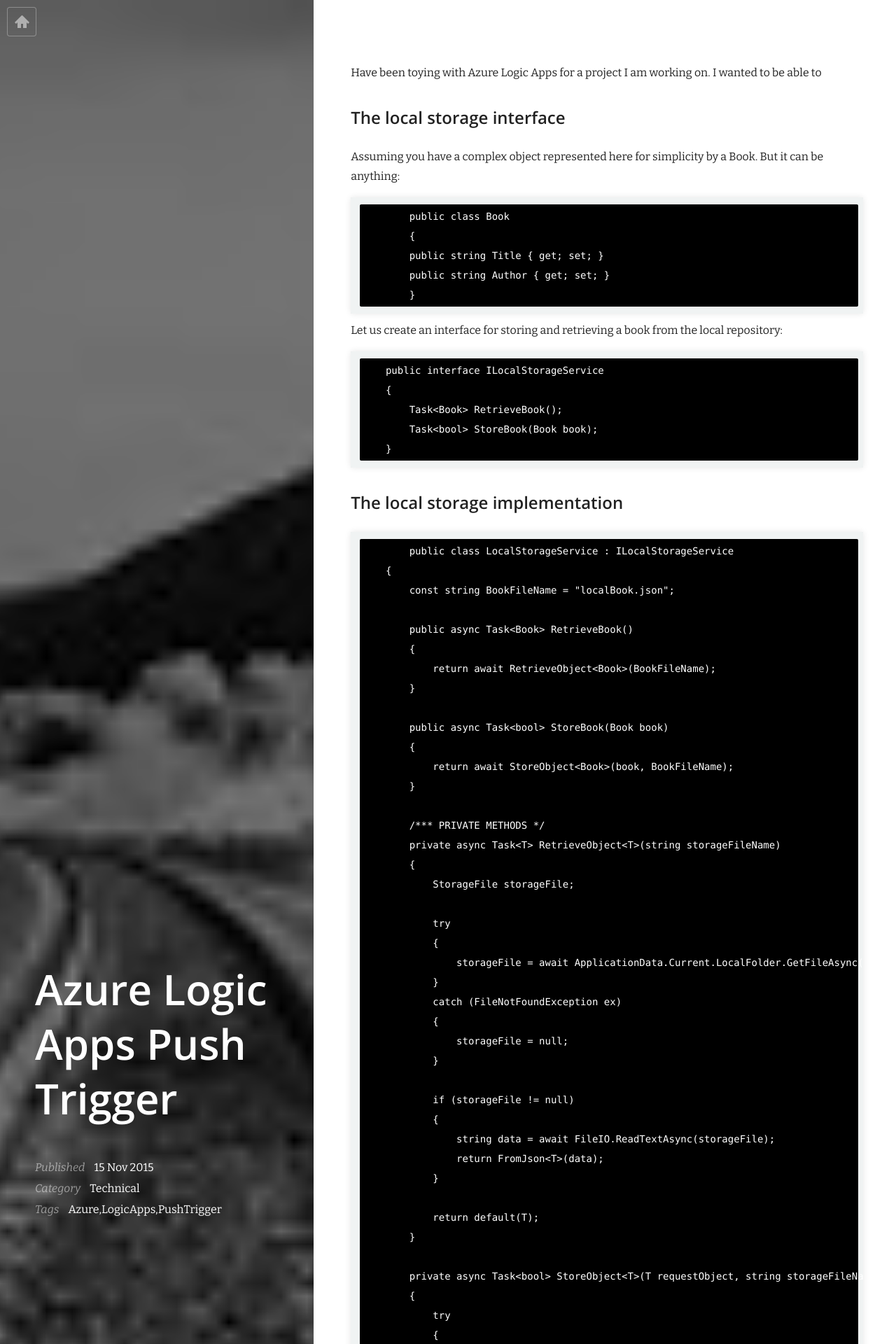
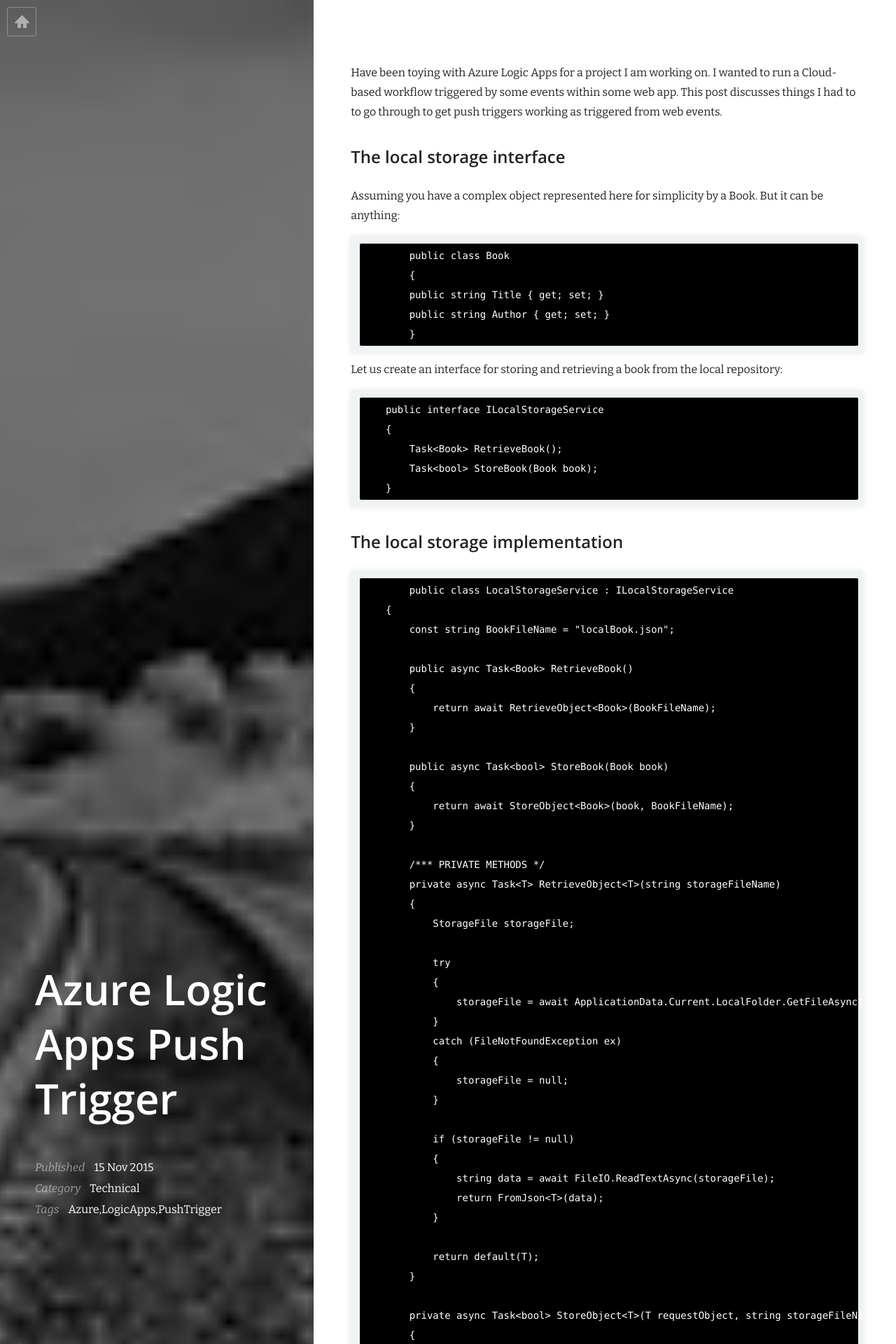
Before and after one commit to khaledhikmat/khaledhikmat.github.io, a Jekyll site: the page built from _posts/2015-11-15-azure-logicapps.markdown, in a window 1280 px wide. Shown: the top 1920 px of the page at 70% size. Built offline with Jekyll 4.4.1, drawn with Linux system fonts in a browser that asks for light colours; nearby versions of some CDN libraries.

Commit message:
Added more stuff in Logic app posts

```diff
--- a/_posts/2015-11-15-azure-logicapps.markdown
+++ b/_posts/2015-11-15-azure-logicapps.markdown
@@ -8,7 +8,7 @@
 featured_image: /images/cover.jpg
 ---
 
-Have been toying with Azure Logic Apps for a project I am working on. I wanted to be able to
+Have been toying with Azure Logic Apps for a project I am working on. I wanted to run a Cloud-based workflow triggered by some events within some web app. This post discusses things I had to to go through to get push triggers working as triggered from web events.
 
 ## The local storage interface
 
```
